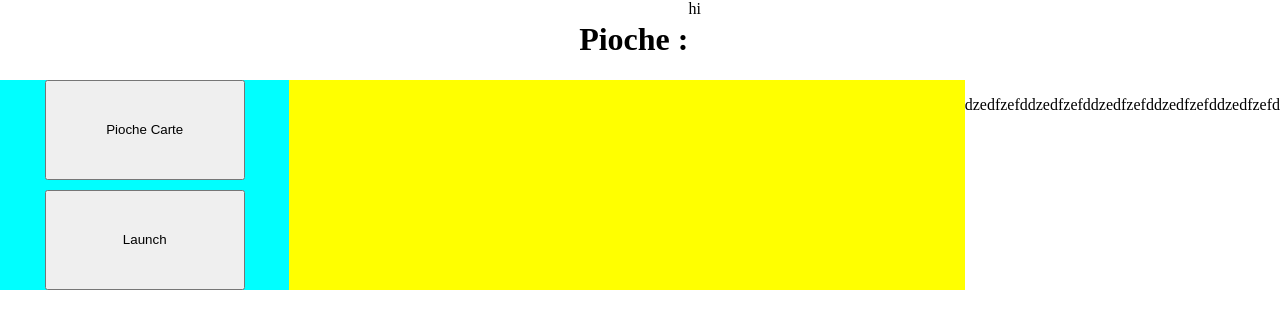
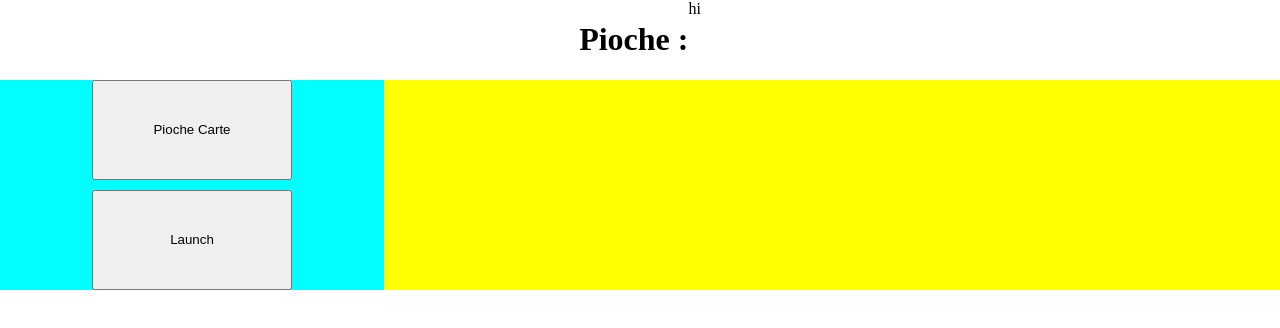
Before and after one commit to CooperPeaks/card_game, a plain HTML site: page index.html in a window 1280 px wide. Drawn offline with Linux system fonts and the light colour scheme.

Commit message:
branch correct

```diff
--- a/index.html
+++ b/index.html
@@ -28,12 +28,6 @@
 
             <!--Position carte-->
             <div class="cardPosition" id="cardPosition"></div>
-
-            <p>dzedfzefd</p>
-            <p>dzedfzefd</p>
-            <p>dzedfzefd</p>
-            <p>dzedfzefd</p>
-            <p>dzedfzefd</p>
         </div>
 
     </main>
```
